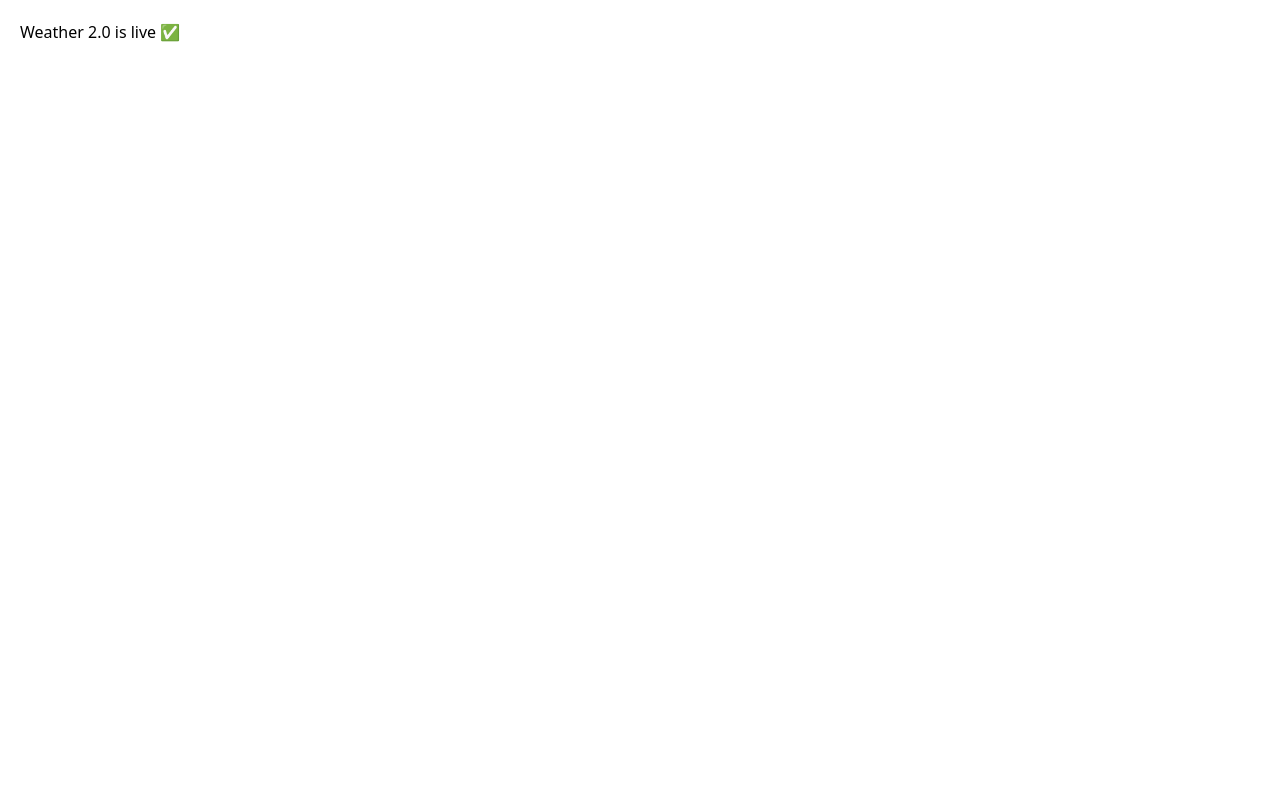
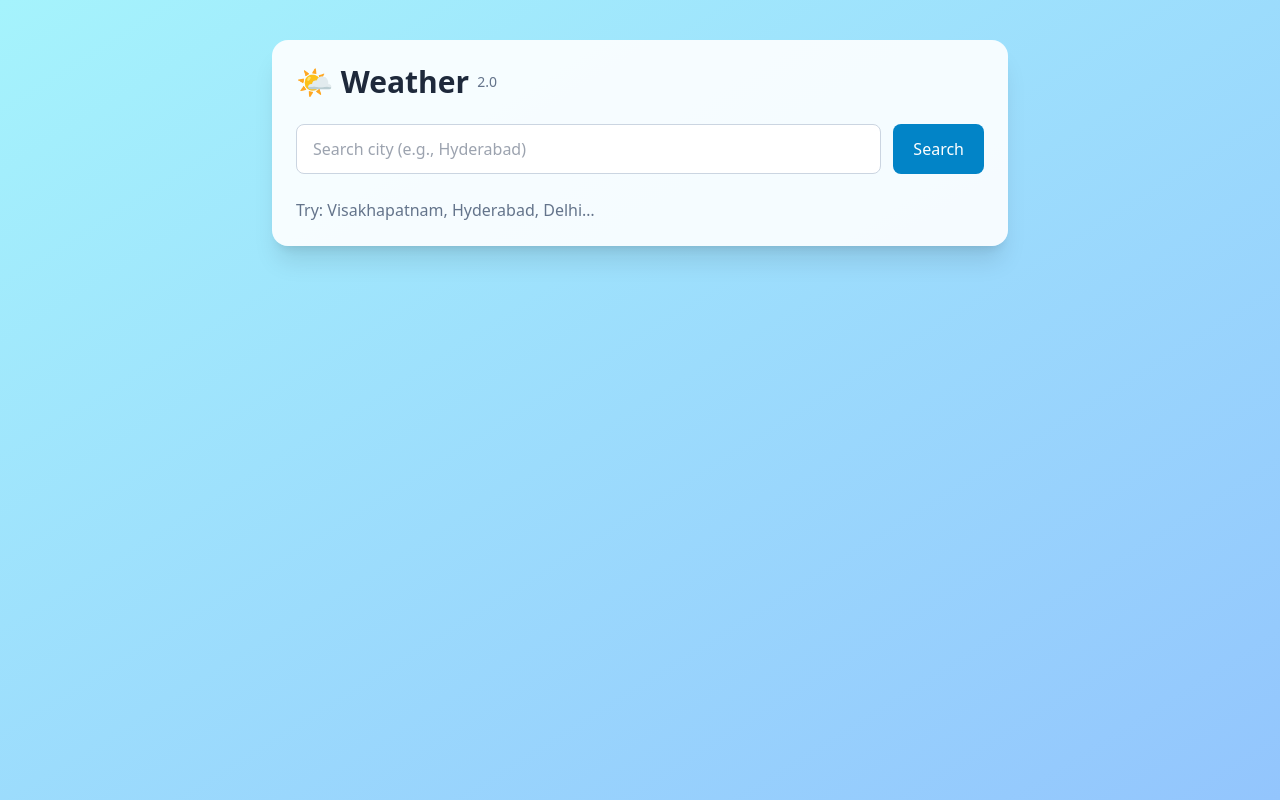
Before and after one commit to sowmyabharat1996/weather-app-2.0, a React (Vite) app: page / in a window 1280 px wide. Built offline with nearby package versions, Linux system fonts and the light colour scheme.

Commit message:
Replace placeholder with full Weather UI

```diff
--- a/src/App.jsx
+++ b/src/App.jsx
@@ -1,3 +1,100 @@
+import { useState } from "react";
+
 export default function App() {
-  return <h1 style={{ padding: 20 }}>Weather 2.0 is live ✅</h1>;
+  const [query, setQuery] = useState("");
+  const [city, setCity] = useState(null);
+  const [wx, setWx] = useState(null);
+  const [loading, setLoading] = useState(false);
+  const [err, setErr] = useState("");
+
+  async function fetchWeather(e) {
+    e?.preventDefault();
+    setErr("");
+    setWx(null);
+    setCity(null);
+    if (!query.trim()) return;
+
+    try {
+      setLoading(true);
+
+      // 1) geocode the city -> lat/lon
+      const geoRes = await fetch(
+        `https://geocoding-api.open-meteo.com/v1/search?name=${encodeURIComponent(
+          query
+        )}&count=1&language=en&format=json`
+      );
+      const geo = await geoRes.json();
+      if (!geo?.results?.length) {
+        setErr("City not found");
+        setLoading(false);
+        return;
+      }
+      const place = geo.results[0]; // best match
+      setCity({ name: place.name, country: place.country, admin: place.admin1 });
+
+      // 2) weather by lat/lon
+      const wxRes = await fetch(
+        `https://api.open-meteo.com/v1/forecast?latitude=${place.latitude}&longitude=${place.longitude}&current_weather=true&windspeed_unit=kmh`
+      );
+      const data = await wxRes.json();
+      setWx(data.current_weather);
+    } catch (e) {
+      setErr("Unable to fetch weather");
+    } finally {
+      setLoading(false);
+    }
+  }
+
+  return (
+    <div className="min-h-screen bg-gradient-to-br from-cyan-200 to-blue-300 text-slate-800">
+      <div className="max-w-3xl mx-auto px-4 py-10">
+        <div className="bg-white/90 rounded-2xl shadow-xl p-6">
+          <h1 className="text-3xl font-bold flex items-center gap-2">
+            <span>🌤️ Weather</span>
+            <span className="text-sm font-medium text-slate-500">2.0</span>
+          </h1>
+
+          <form onSubmit={fetchWeather} className="mt-6 flex gap-3">
+            <input
+              value={query}
+              onChange={(e) => setQuery(e.target.value)}
+              placeholder="Search city (e.g., Hyderabad)"
+              className="flex-1 rounded-lg border border-slate-300 px-4 py-3 focus:outline-none focus:ring-2 focus:ring-sky-400"
+            />
+            <button
+              disabled={loading}
+              className="rounded-lg bg-sky-600 text-white px-5 py-3 hover:bg-sky-700 disabled:opacity-60"
+            >
+              {loading ? "Loading..." : "Search"}
+            </button>
+          </form>
+
+          {err && <p className="mt-4 text-rose-600">{err}</p>}
+
+          {city && wx && (
+            <div className="mt-8">
+              <h2 className="text-2xl font-semibold">
+                {city.name}{city.admin ? `, ${city.admin}` : ""}, {city.country}
+              </h2>
+
+              <div className="mt-4 flex items-end gap-8">
+                <div className="text-6xl font-extrabold">
+                  {Math.round(wx.temperature)}°C
+                </div>
+                <div className="space-y-1 text-slate-600">
+                  <div>Wind: {wx.windspeed} km/h</div>
+                  <div>Direction: {wx.winddirection}°</div>
+                  <div>Updated: {new Date(wx.time).toLocaleString()}</div>
+                </div>
+              </div>
+            </div>
+          )}
+
+          {!city && !loading && !err && (
+            <p className="mt-6 text-slate-500">Try: Visakhapatnam, Hyderabad, Delhi…</p>
+          )}
+        </div>
+      </div>
+    </div>
+  );
 }
```
